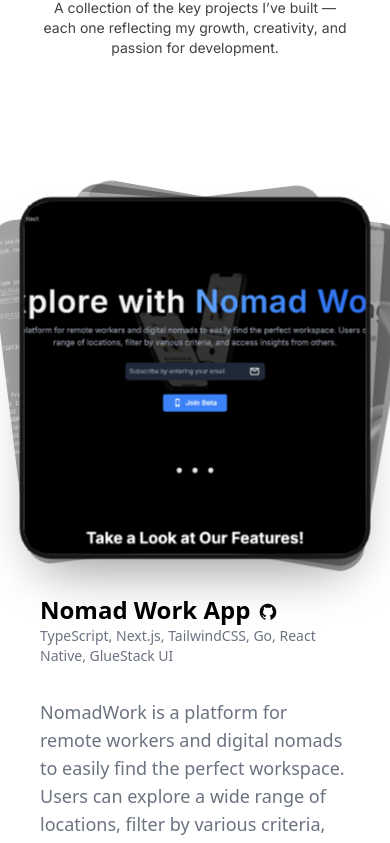
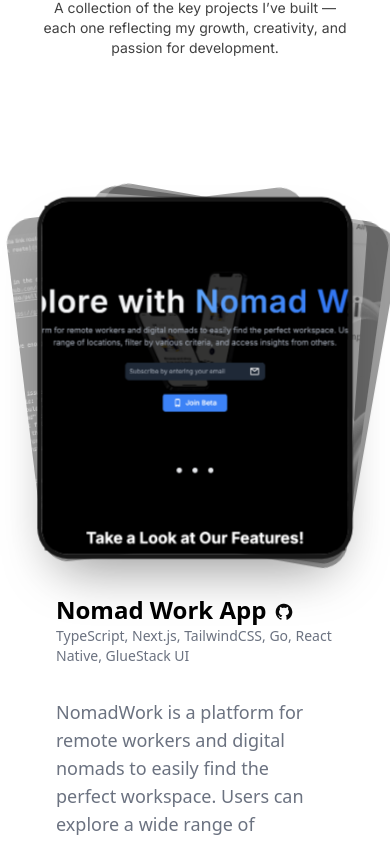
Before and after one commit to muhammed-gumus/portfolio, a Next.js app: page / in a window 390 px wide. Shown: the part 4752-5595 px from the top of the page. Built offline with nearby package versions, Linux system fonts and the light colour scheme.

Commit message:
fix: update padding in animated testimonials component for improved layout

```diff
--- a/components/ui/animated-testimonials.tsx
+++ b/components/ui/animated-testimonials.tsx
@@ -45,7 +45,7 @@
     return Math.floor(Math.random() * 21) - 10;
   };
   return (
-    <div className="mx-auto max-w-sm px-4 py-20 font-sans antialiased md:max-w-full md:px-8 lg:px-12">
+    <div className="mx-auto max-w-sm px-8 py-20 font-sans antialiased md:max-w-full lg:px-12">
       <div className="relative grid grid-cols-1 gap-8 md:gap-24 md:grid-cols-2">
         <div>
           <div className="relative h-80 w-full">
```
